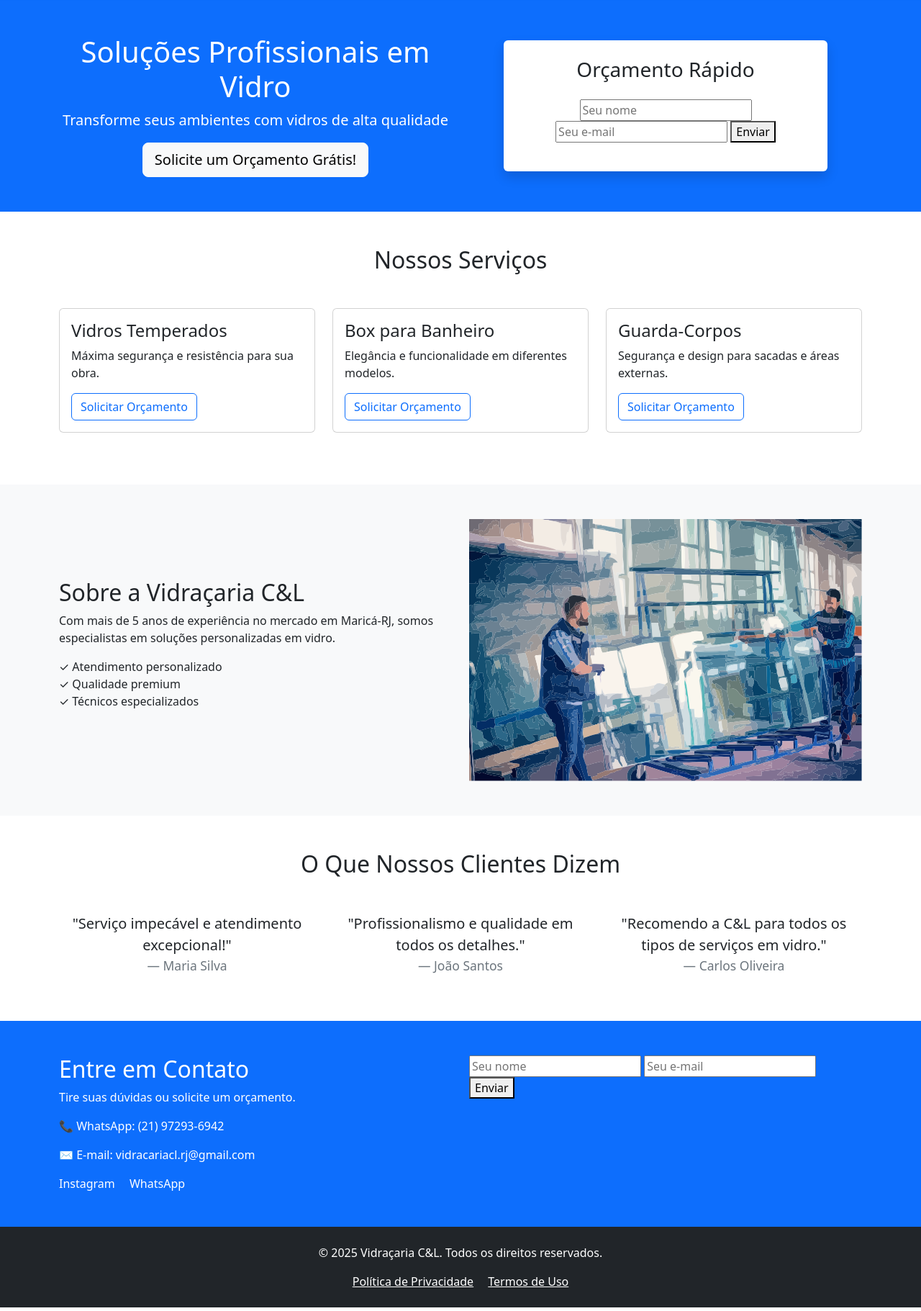
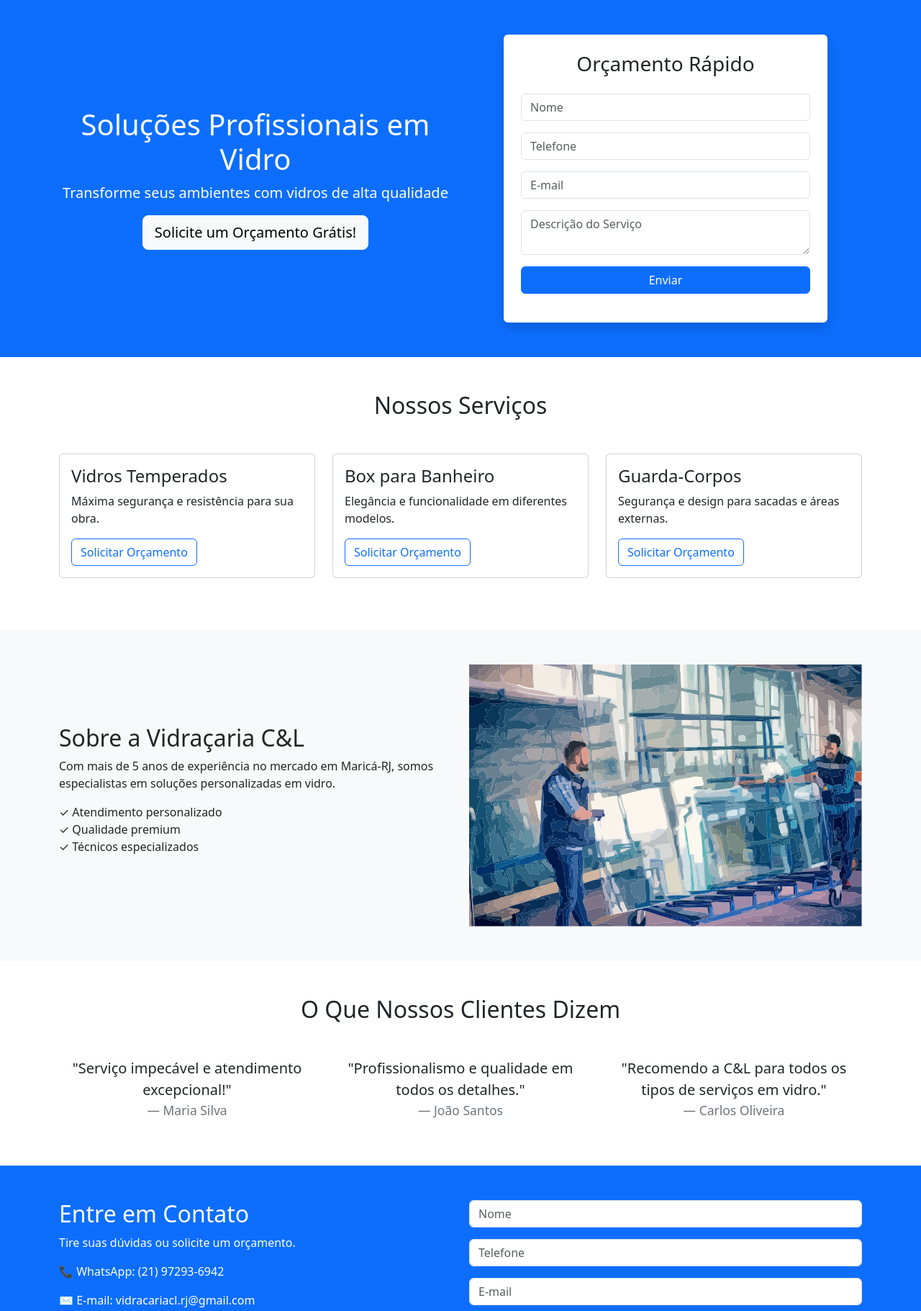
Before and after one commit to Vidracariacl/Vidracaria-C-L, a plain HTML site: page index.html in a window 1280 px wide. Shown: the part 80-1901 px from the top of the page at 72% size. Drawn offline with nearby package versions, Linux system fonts and the light colour scheme; some packages are replaced by stand-ins of ours; a script that the page names is missing.

Commit message:
Update index.html

```diff
--- a/index.html
+++ b/index.html
@@ -37,10 +37,12 @@
         <div class="col-lg-6">
           <div class="lead-form bg-white p-4 rounded shadow">
             <h3 class="text-dark mb-4">Orçamento Rápido</h3>
-            <form action="https://formsubmit.co/vidracariacl.rj@gmail.com" method="POST" name="contato" netlify>
-  <input type="text" name="nome" placeholder="Seu nome" required>
-  <input type="email" name="email" placeholder="Seu e-mail" required>
-  <button type="submit">Enviar</button>
+            <form id="leadForm">
+              <input type="text" class="form-control mb-3" placeholder="Nome" required>
+              <input type="tel" class="form-control mb-3" placeholder="Telefone" required>
+              <input type="email" class="form-control mb-3" placeholder="E-mail" required>
+              <textarea class="form-control mb-3" placeholder="Descrição do Serviço"></textarea>
+              <button type="submit" class="btn btn-primary w-100">Enviar</button>
             </form>
           </div>
         </div>
@@ -136,13 +138,15 @@
           </div>
         </div>
         <div class="col-lg-6">
-          <form action="https://formsubmit.co/vidracariacl.rj@gmail.com" method="POST" name="contato" netlify>
-  <input type="text" name="nome" placeholder="Seu nome" required>
-  <input type="email" name="email" placeholder="Seu e-mail" required>
-  <button type="submit">Enviar</button>
+          <form>
+            <input type="text" class="form-control mb-3" placeholder="Nome" required>
+            <input type="tel" class="form-control mb-3" placeholder="Telefone" required>
+            <input type="email" class="form-control mb-3" placeholder="E-mail" required>
+            <textarea class="form-control mb-3" placeholder="Sua Mensagem" rows="4" required></textarea>
+            <button type="submit" class="btn btn-light w-100">Enviar Mensagem</button>
           </form>
         </div>
-
+      </div>
     </div>
   </section>  <!-- Rodapé -->  <footer class="bg-dark text-white py-4">
     <div class="container text-center">
```
